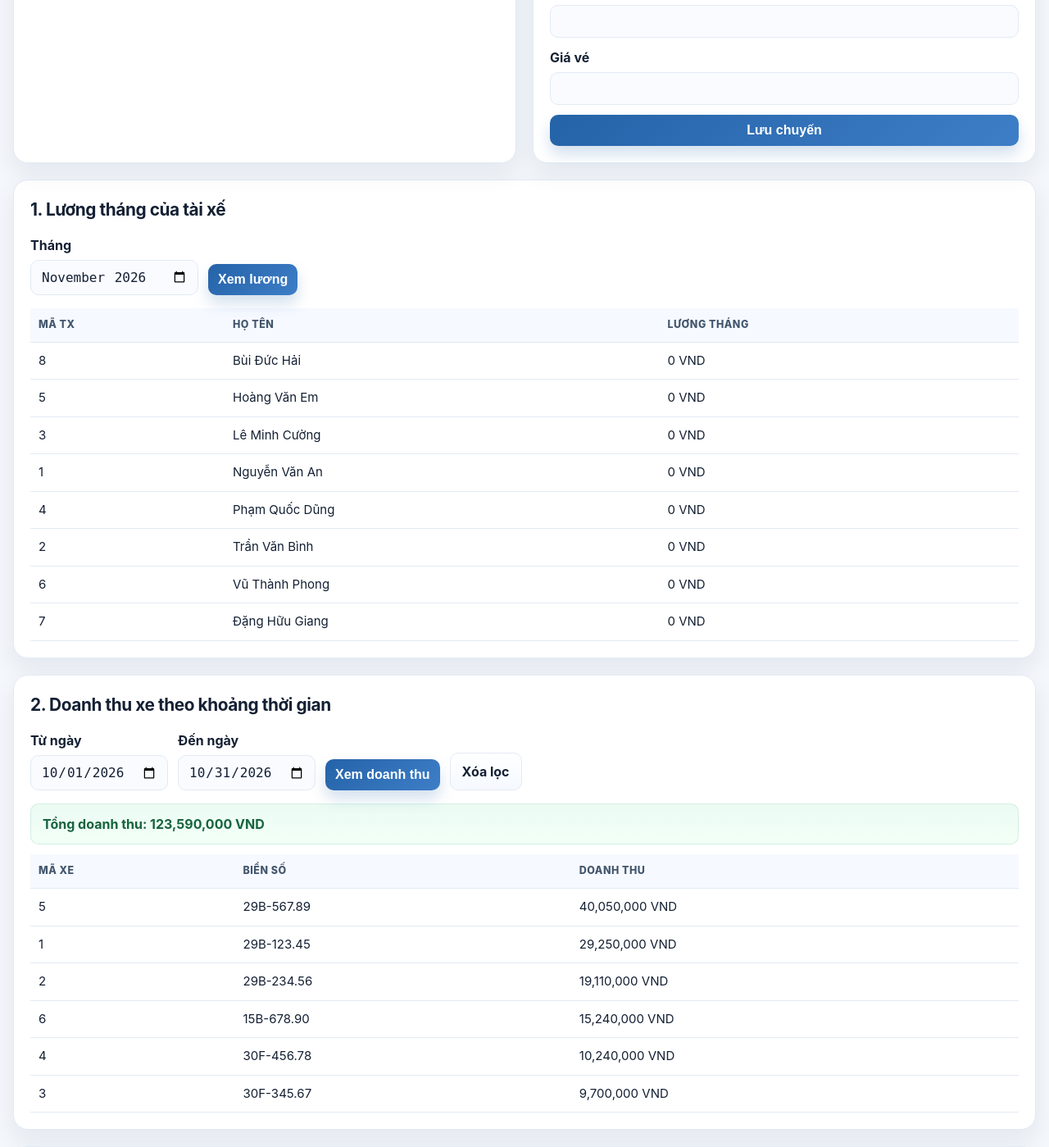
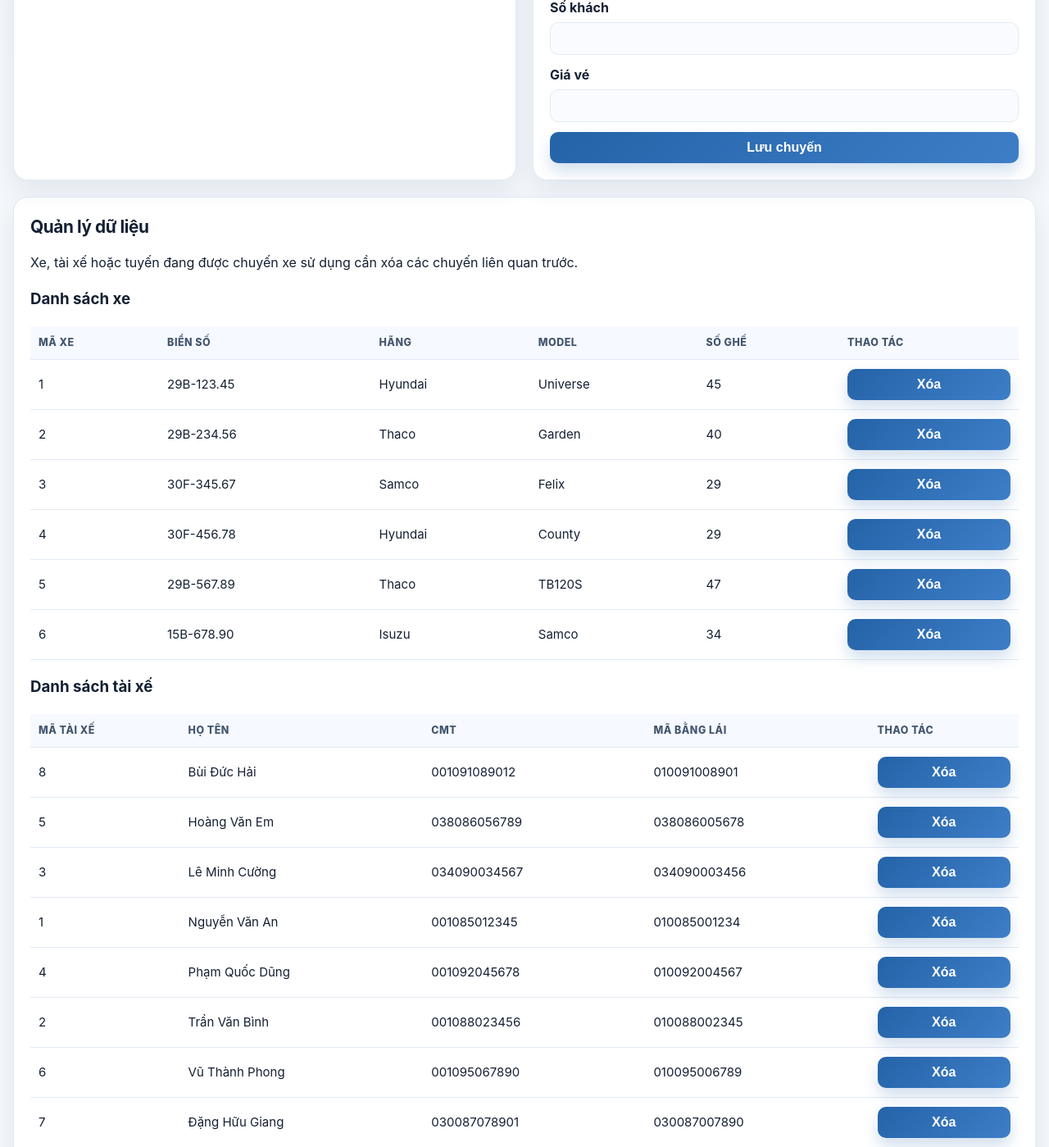
Before and after one commit to justforhack/csdl, a Flask app: page / in a window 1280 px wide. Shown: the part 1895-3294 px from the top of the page at 82% size. Run offline with Flask 3, Linux system fonts and the light colour scheme; data comes from the database, SQL or seed files in the repository.

Commit message:
Update index.html

```diff
--- a/templates/index.html
+++ b/templates/index.html
@@ -10,26 +10,25 @@
     <header class="topbar">
       <div class="topbar-inner">
         <div>
-          <span class="eyebrow">Dashboard vận tải</span>
           <h1>Hãng vận tải hành khách đường dài</h1>
+          <p>Quản lý xe, tài xế, tuyến đường và hiệu quả vận hành.</p>
         </div>
         <div class="topbar-meta">
           <span class="chip">Đang hoạt động</span>
-          <span class="chip chip-soft">Cập nhật theo thời gian thực</span>
         </div>
       </div>
     </header>
 
     {% if messages %}
       <div class="flash-box">
-        {% for msg in messages %}
-          <div class="flash-message">{{ msg }}</div>
+        {% for category, msg in messages %}
+          <div class="flash-message {{ 'error' if category == 'error' else '' }}">{{ msg }}</div>
         {% endfor %}
       </div>
     {% endif %}
 
     <main class="container">
-      <section class="stats">
+      <section class="stats" id="overview">
         <div class="card stat">
           <span class="label">Xe</span>
           <strong>{{ counts["Xe"] }}</strong>
@@ -45,10 +44,6 @@
         <div class="card stat">
           <span class="label">Chuyến</span>
           <strong>{{ counts["Chuyen"] }}</strong>
-        </div>
-        <div class="card stat">
-          <span class="label">Hệ số</span>
-          <strong>{{ counts["HeSo"] }}</strong>
         </div>
         <div class="card stat accent">
           <span class="label">Doanh thu</span>
@@ -70,7 +65,7 @@
         </ul>
       </section>
 
-      <section class="two-col">
+      <section class="two-col" id="data-entry">
         <div class="card">
           <h2>Thêm xe</h2>
           <form method="post" action="/">
@@ -162,7 +157,95 @@
         </div>
       </section>
 
-      <section class="card">
+      <section class="card" id="data-management">
+        <h2>Quản lý dữ liệu</h2>
+        <p class="muted">Xe, tài xế hoặc tuyến đang được chuyến xe sử dụng cần xóa các chuyến liên quan trước.</p>
+
+        <h3>Danh sách xe</h3>
+        <table>
+          <thead>
+            <tr><th>Mã xe</th><th>Biển số</th><th>Hãng</th><th>Model</th><th>Số ghế</th><th>Thao tác</th></tr>
+          </thead>
+          <tbody>
+            {% for item in buses %}
+              <tr>
+                <td>{{ item.MaXe }}</td>
+                <td>{{ item.BienSo }}</td>
+                <td>{{ item.HangSanXuat or "" }}</td>
+                <td>{{ item.Model or "" }}</td>
+                <td>{{ item.SoGhe }}</td>
+                <td>
+                  <form method="post" action="/" class="delete-form" onsubmit="return confirm('Bạn chắc chắn muốn xóa xe này?');">
+                    <input type="hidden" name="route" value="delete">
+                    <input type="hidden" name="entity" value="bus">
+                    <input type="hidden" name="record_id" value="{{ item.MaXe }}">
+                    <button type="submit" class="danger-btn">Xóa</button>
+                  </form>
+                </td>
+              </tr>
+            {% else %}
+              <tr><td colspan="6">Chưa có xe.</td></tr>
+            {% endfor %}
+          </tbody>
+        </table>
+
+        <h3>Danh sách tài xế</h3>
+        <table>
+          <thead>
+            <tr><th>Mã tài xế</th><th>Họ tên</th><th>CMT</th><th>Mã bằng lái</th><th>Thao tác</th></tr>
+          </thead>
+          <tbody>
+            {% for item in drivers %}
+              <tr>
+                <td>{{ item.MaTX }}</td>
+                <td>{{ item.HoTen }}</td>
+                <td>{{ item.CMT }}</td>
+                <td>{{ item.MaSoBangLai }}</td>
+                <td>
+                  <form method="post" action="/" class="delete-form" onsubmit="return confirm('Bạn chắc chắn muốn xóa tài xế này?');">
+                    <input type="hidden" name="route" value="delete">
+                    <input type="hidden" name="entity" value="driver">
+                    <input type="hidden" name="record_id" value="{{ item.MaTX }}">
+                    <button type="submit" class="danger-btn">Xóa</button>
+                  </form>
+                </td>
+              </tr>
+            {% else %}
+              <tr><td colspan="5">Chưa có tài xế.</td></tr>
+            {% endfor %}
+          </tbody>
+        </table>
+
+        <h3>Danh sách tuyến</h3>
+        <table>
+          <thead>
+            <tr><th>Mã tuyến</th><th>Điểm đầu</th><th>Điểm cuối</th><th>Độ dài (km)</th><th>Độ phức tạp</th><th>Thao tác</th></tr>
+          </thead>
+          <tbody>
+            {% for item in routes %}
+              <tr>
+                <td>{{ item.MaTuyen }}</td>
+                <td>{{ item.DiemDau }}</td>
+                <td>{{ item.DiemCuoi }}</td>
+                <td>{{ item.DoDai }}</td>
+                <td>{{ item.DoPhucTap }}</td>
+                <td>
+                  <form method="post" action="/" class="delete-form" onsubmit="return confirm('Bạn chắc chắn muốn xóa tuyến này?');">
+                    <input type="hidden" name="route" value="delete">
+                    <input type="hidden" name="entity" value="route">
+                    <input type="hidden" name="record_id" value="{{ item.MaTuyen }}">
+                    <button type="submit" class="danger-btn">Xóa</button>
+                  </form>
+                </td>
+              </tr>
+            {% else %}
+              <tr><td colspan="6">Chưa có tuyến.</td></tr>
+            {% endfor %}
+          </tbody>
+        </table>
+      </section>
+
+      <section class="card" id="reports">
         <h2>1. Lương tháng của tài xế</h2>
         <form method="get" action="/" class="date-form">
           <div class="field"><label>Tháng</label><input type="month" name="payroll_month" value="{{ payroll_month }}"></div>
@@ -252,7 +335,7 @@
         </table>
       </section>
 
-      <section class="card">
+      <section class="card" id="trip-list">
         <h2>4. Danh sách chuyến xe</h2>
         <div class="summary-grid">
           <div class="mini-stat"><span>Số chuyến</span><strong>{{ trip_summary.count }}</strong></div>
@@ -292,7 +375,7 @@
         </form>
         <table>
           <thead>
-            <tr><th>Mã</th><th>Tuyến</th><th>Xe</th><th>Lái xe</th><th>Phụ xe</th><th>Khách</th><th>Giá vé</th><th>Ngày</th></tr>
+            <tr><th>Mã</th><th>Tuyến</th><th>Xe</th><th>Lái xe</th><th>Phụ xe</th><th>Khách</th><th>Giá vé</th><th>Ngày</th><th>Thao tác</th></tr>
           </thead>
           <tbody>
             {% for item in trips %}
@@ -305,9 +388,17 @@
                 <td>{{ item.SoKhach }}</td>
                 <td>{{ "{:,}".format(item.GiaVe) }}</td>
                 <td>{{ item.NgayKhoiHanh }}</td>
+                <td>
+                  <form method="post" action="/" class="delete-form" onsubmit="return confirm('Bạn chắc chắn muốn xóa chuyến xe này?');">
+                    <input type="hidden" name="route" value="delete">
+                    <input type="hidden" name="entity" value="trip">
+                    <input type="hidden" name="record_id" value="{{ item.MaChuyen }}">
+                    <button type="submit" class="danger-btn">Xóa</button>
+                  </form>
+                </td>
               </tr>
             {% else %}
-              <tr><td colspan="8">Không có chuyến nào phù hợp với bộ lọc.</td></tr>
+              <tr><td colspan="9">Không có chuyến nào phù hợp với bộ lọc.</td></tr>
             {% endfor %}
           </tbody>
         </table>
```
